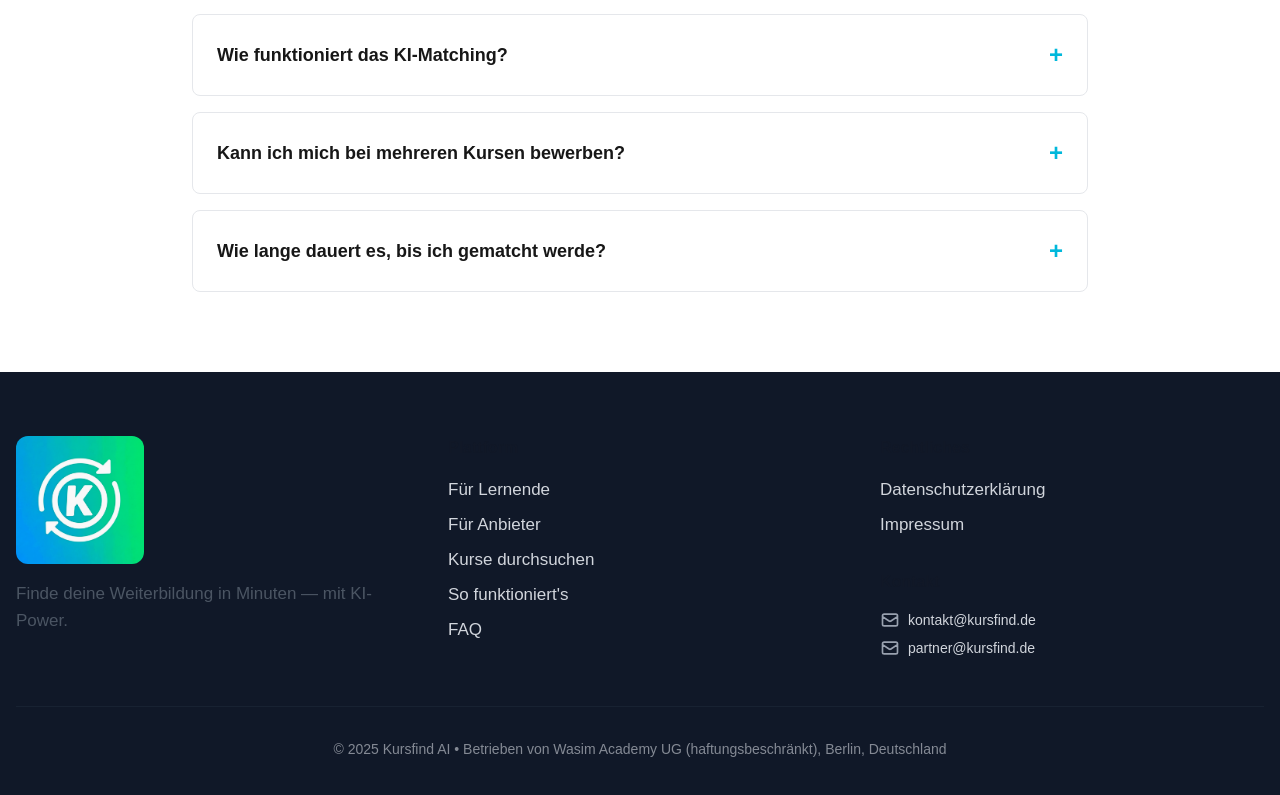
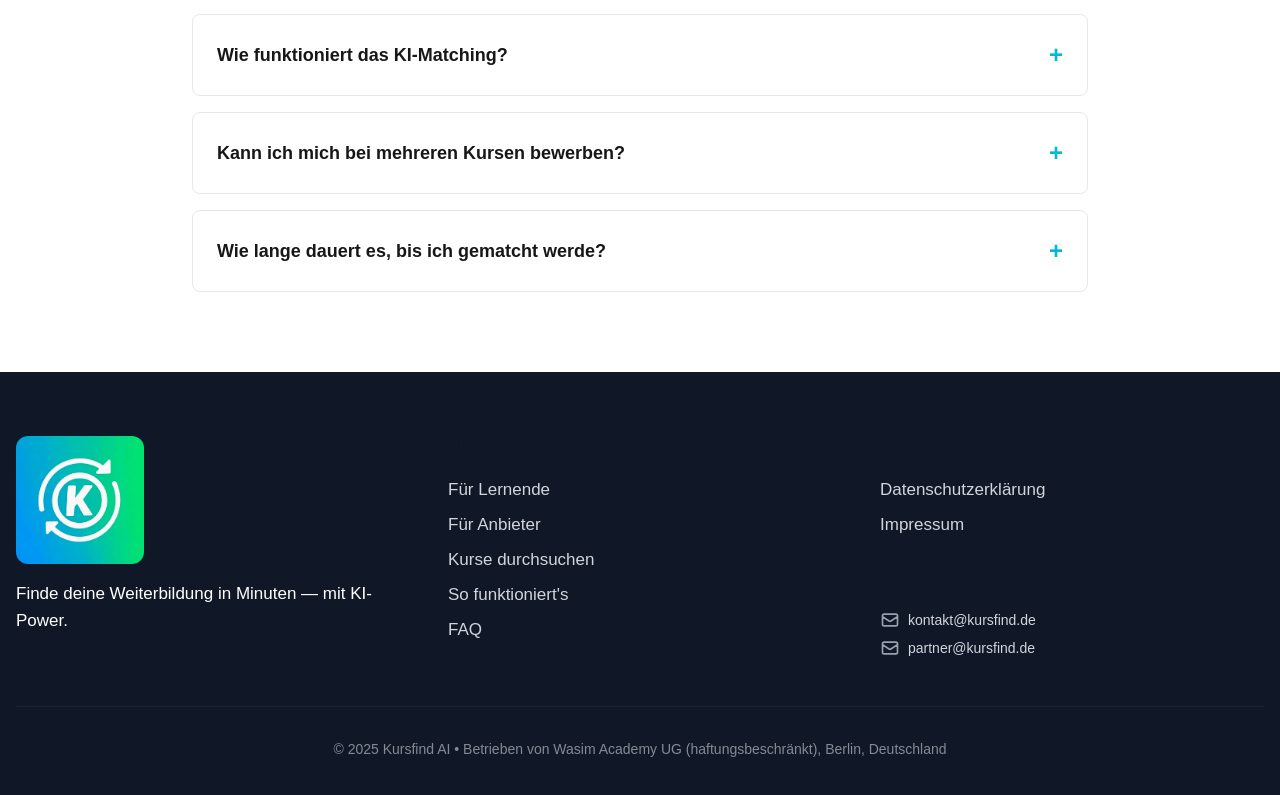
Before and after one commit to wasimjalali/kursfind_ai, a Next.js app: page / in a window 1280 px wide. Shown: the part 4369-5164 px from the top of the page. Built offline with nearby package versions, Linux system fonts and the light colour scheme.

Commit message:
Fix: Add CSS override for footer tagline - now properly white

```diff
--- a/app/globals.css
+++ b/app/globals.css
@@ -110,6 +110,16 @@ body {
 .marketing-layout section.text-white h2,
 .marketing-layout section.text-white h3,
 .marketing-layout section.text-white p {
+  color: #ffffff !important;
+}
+
+/* Footer text should be white */
+.marketing-page footer p,
+.marketing-layout footer p,
+.marketing-page footer p.text-white,
+.marketing-layout footer p.text-white,
+.marketing-page p.text-white,
+.marketing-layout p.text-white {
   color: #ffffff !important;
 }
 
```
